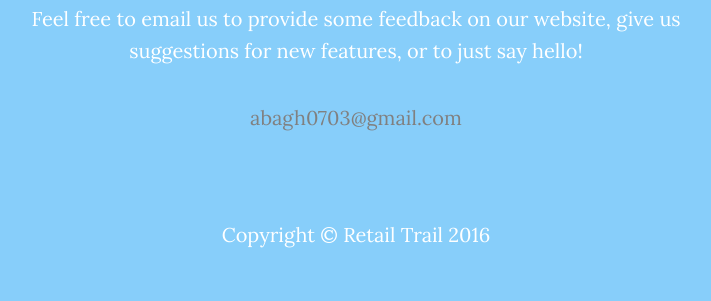
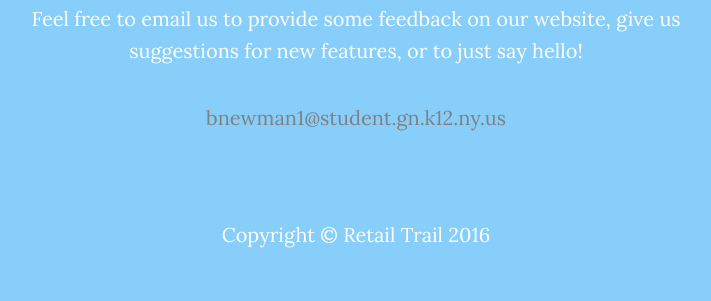
Before and after one commit to abagh0703/Find-Retail-Stores, a Flask app: page / in a window 1280 px wide. Shown: the part 1623-1924 px from the top of the page, without its empty margins (284-995 px from the left). Run offline with Flask 2, Linux system fonts and the light colour scheme; some libraries are stand-ins or nearby versions.

Commit message:
changed email and fixed google maps

```diff
--- a/app/templates/index.html
+++ b/app/templates/index.html
@@ -173,7 +173,7 @@
             <div class="col-lg-8 col-lg-offset-2">
                 <h2>Contact Retail Trail</h2>
                 <p>Feel free to email us to provide some feedback on our website, give us suggestions for new features, or to just say hello!</p>
-                <p><a href="mailto:abagh0703@gmail.com">abagh0703@gmail.com</a>
+                <p><a href="mailto:bnewman1@student.gn.k12.ny.us">bnewman1@student.gn.k12.ny.us</a>
                 </p>
             </div>
         </div>
```
